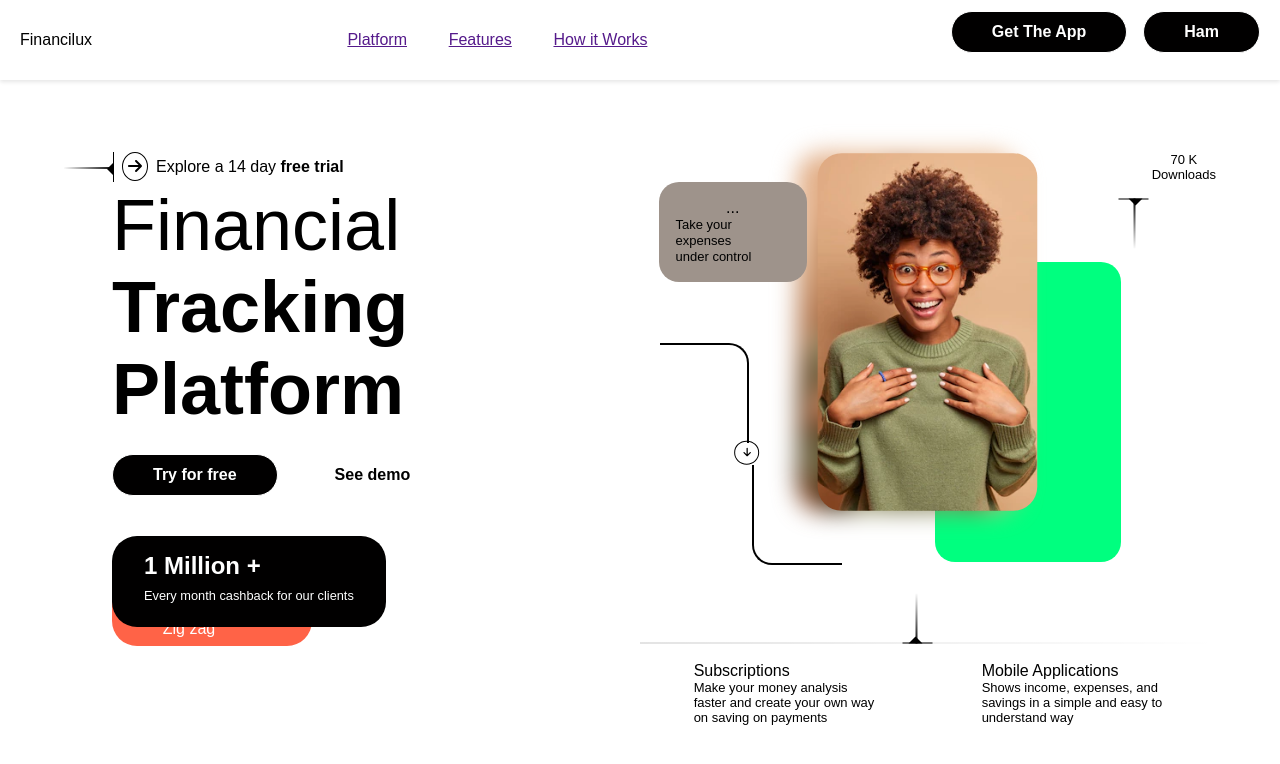
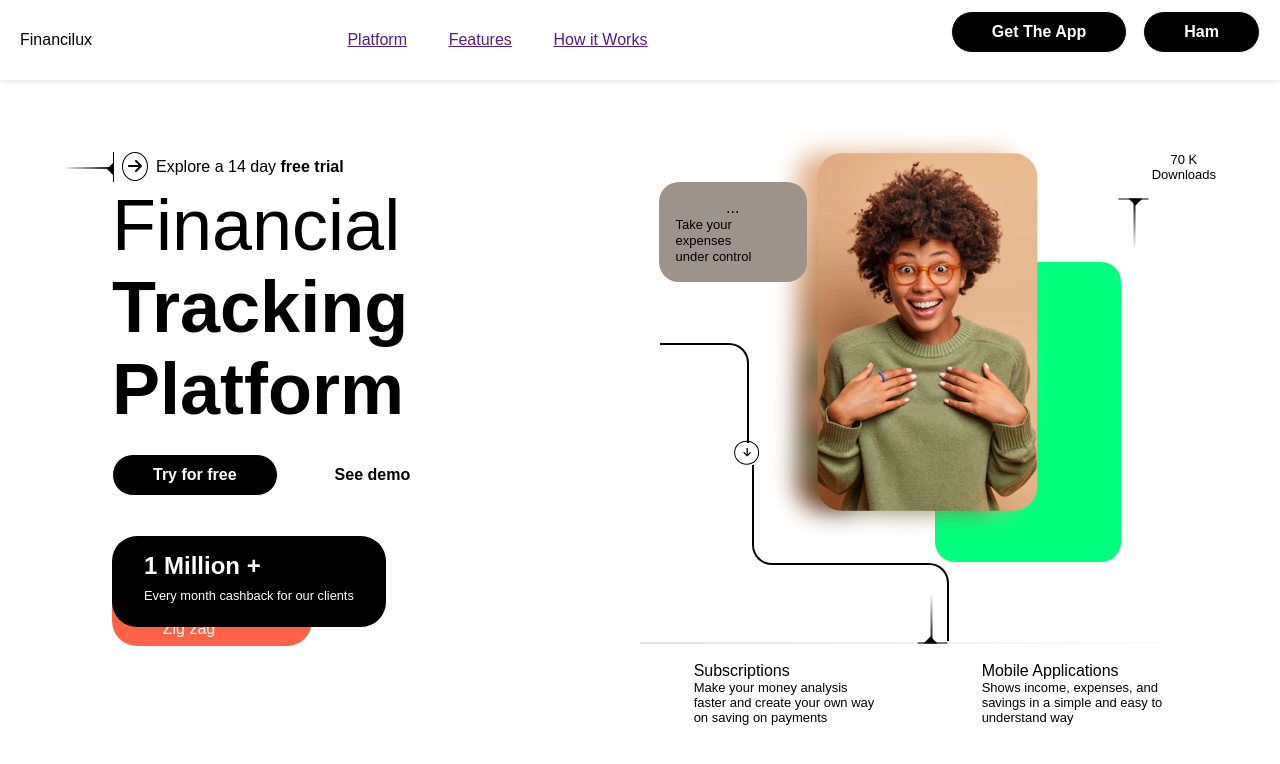
Before and after one commit to Mini-Sylar/Financial-Concept, a React (Vite) app: page / in a window 1280 px wide. Shown: the top 764 px of the page. Built offline with nearby package versions, Linux system fonts and the light colour scheme.

Commit message:
Added curve component

```diff
--- a/src/components/RightSide.jsx
+++ b/src/components/RightSide.jsx
@@ -61,6 +61,7 @@ const RightSide = () => {
             </p>
           </div>
         </div>
+        <div className="final-curve"></div>
       </div>
     </div>
   );
--- a/src/components/rightside.css
+++ b/src/components/rightside.css
@@ -150,7 +150,8 @@
   transform: rotate(90deg);
   position: absolute;
   top: -2.1rem;
-  left: 50;
+  right: 15.25rem;
+  z-index: -1;
 }
 
 .main-arrow-rotate {
@@ -168,3 +169,17 @@
   font-size: 10px;
   display: flex;
 }
+
+.final-curve {
+  position: absolute;
+  bottom: 0;
+  left: 8.5rem;
+  width: 30%;
+  height: 80%;
+  border: 2px solid black;
+  z-index: -1;
+  bottom: 6.3rem;
+  border-top-right-radius: 20px;
+  border-left: transparent;
+  border-bottom: transparent;
+}
```
